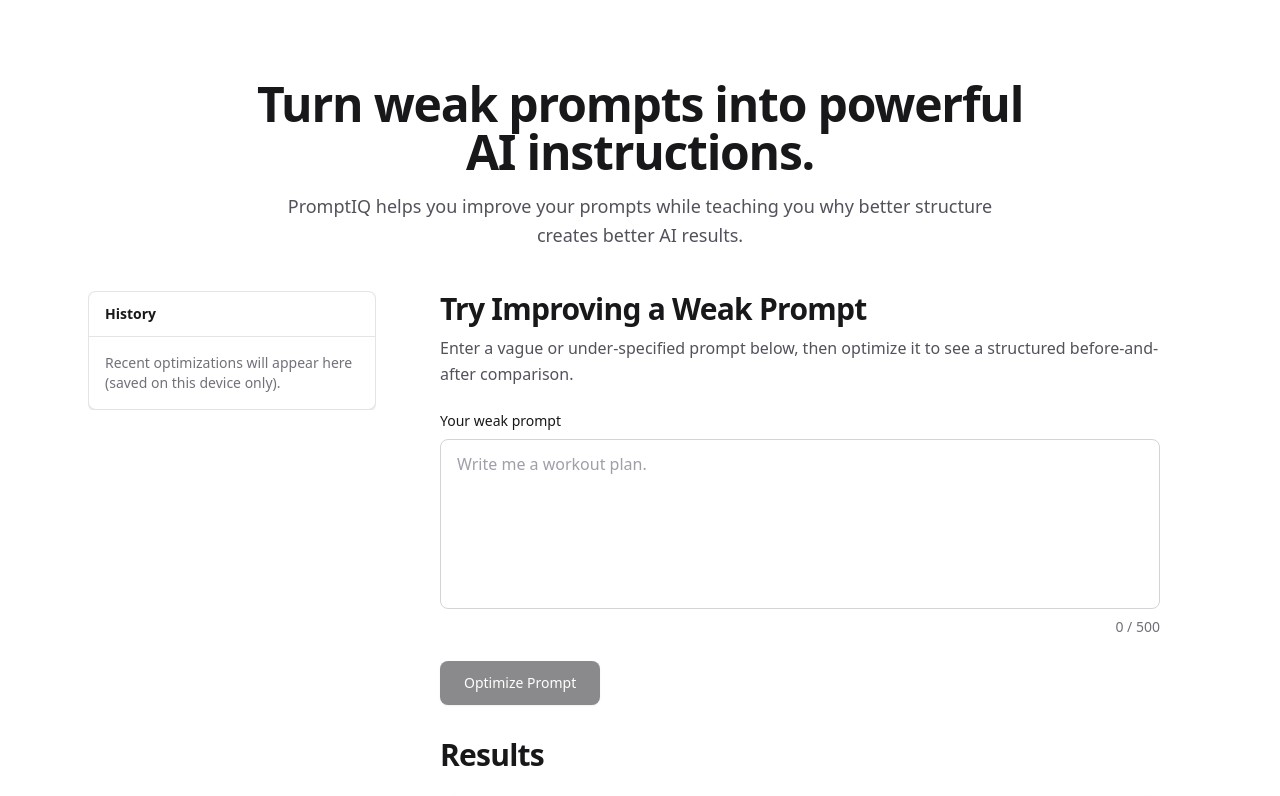
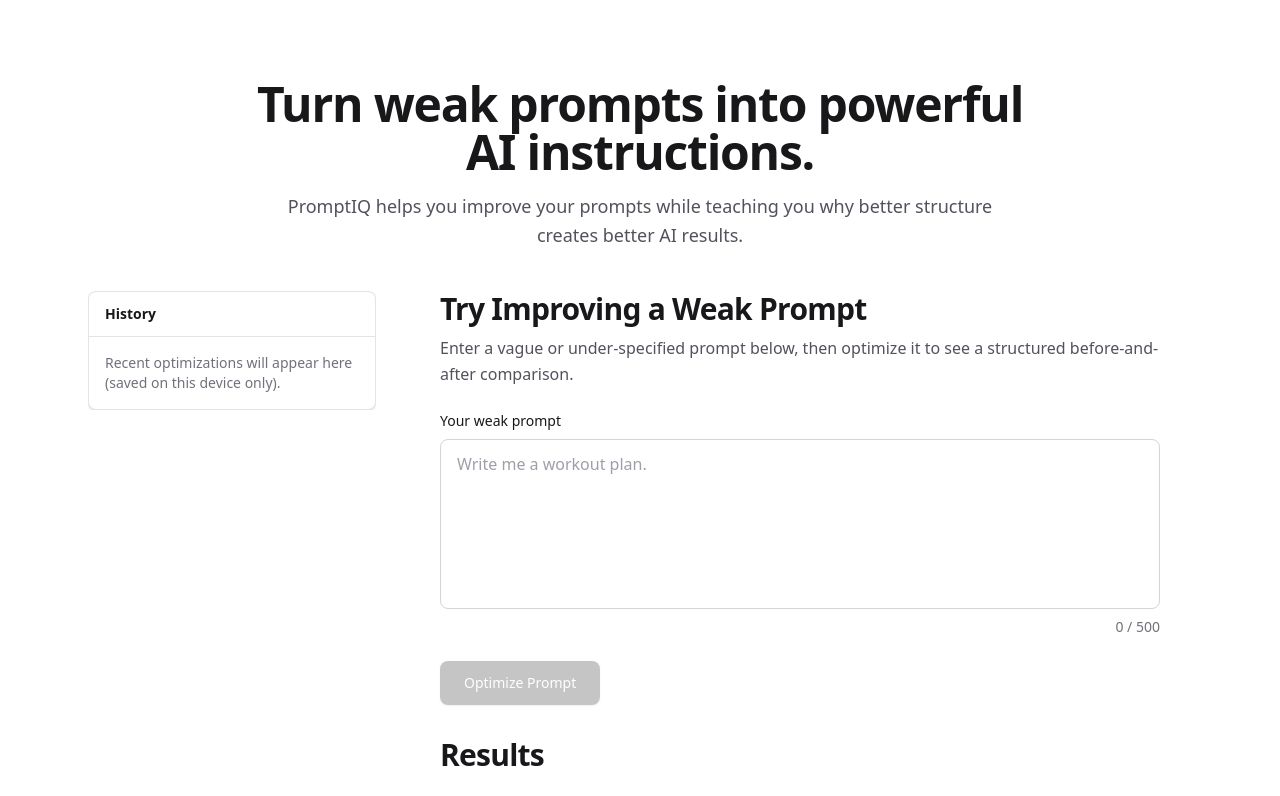
Before and after one commit to SquashyShrub/prompt-iq-public-demo, a Next.js app: page / in a window 1280 px wide. Shown: the top 796 px of the page. Built offline with nearby package versions, Linux system fonts and the light colour scheme.

Commit message:
Adjusted the hover of 'Optimize Prompt' and spinner .

```diff
--- a/src/components/PromptOptimizer.tsx
+++ b/src/components/PromptOptimizer.tsx
@@ -15,6 +15,7 @@
 
 const MAX_CHARACTERS = 500;
 const SCORE_DEBOUNCE_MS = 300;
+const MIN_LOADING_MS = 1000;
 
 function isPromptResult(value: unknown): value is PromptResult {
   if (typeof value !== "object" || value === null) return false;
@@ -108,6 +109,7 @@
 
     setIsLoading(true);
     setError(null);
+    const loadingStartedAt = Date.now();
 
     try {
       const response = await fetch("/api/improve-prompt", {
@@ -170,6 +172,11 @@
       setDisplayImprovedScore(null);
       setError(toFriendlyUserMessage(error));
     } finally {
+      const elapsed = Date.now() - loadingStartedAt;
+      const remaining = Math.max(0, MIN_LOADING_MS - elapsed);
+      if (remaining > 0) {
+        await new Promise((resolve) => window.setTimeout(resolve, remaining));
+      }
       setIsLoading(false);
     }
   }
--- a/src/components/buttonStyles.ts
+++ b/src/components/buttonStyles.ts
@@ -1,5 +1,5 @@
 export const primaryButtonClasses =
-  "rounded-lg bg-zinc-900 px-6 py-3 text-sm font-medium text-white shadow-sm transition-all duration-200 focus-visible:outline focus-visible:outline-2 focus-visible:outline-offset-2 focus-visible:outline-zinc-900 enabled:hover:bg-zinc-800 enabled:hover:shadow-md enabled:active:scale-[0.98] disabled:cursor-not-allowed disabled:opacity-50";
+  "rounded-lg bg-zinc-900/50 px-6 py-3 text-sm font-medium text-white shadow-sm transition-all duration-200 focus-visible:outline focus-visible:outline-2 focus-visible:outline-offset-2 focus-visible:outline-zinc-900 enabled:hover:bg-zinc-900 enabled:hover:opacity-100 enabled:hover:shadow-md enabled:active:scale-[0.98] disabled:cursor-not-allowed disabled:opacity-50";
 
 export const secondaryButtonClasses =
   "rounded-lg border border-zinc-300 bg-white px-4 py-2 text-sm font-medium text-zinc-900 shadow-sm transition-all duration-200 focus-visible:outline focus-visible:outline-2 focus-visible:outline-offset-2 focus-visible:outline-zinc-900 enabled:hover:border-zinc-400 enabled:hover:bg-zinc-50 enabled:hover:shadow-md enabled:active:scale-[0.98] disabled:cursor-not-allowed disabled:opacity-50";
```
